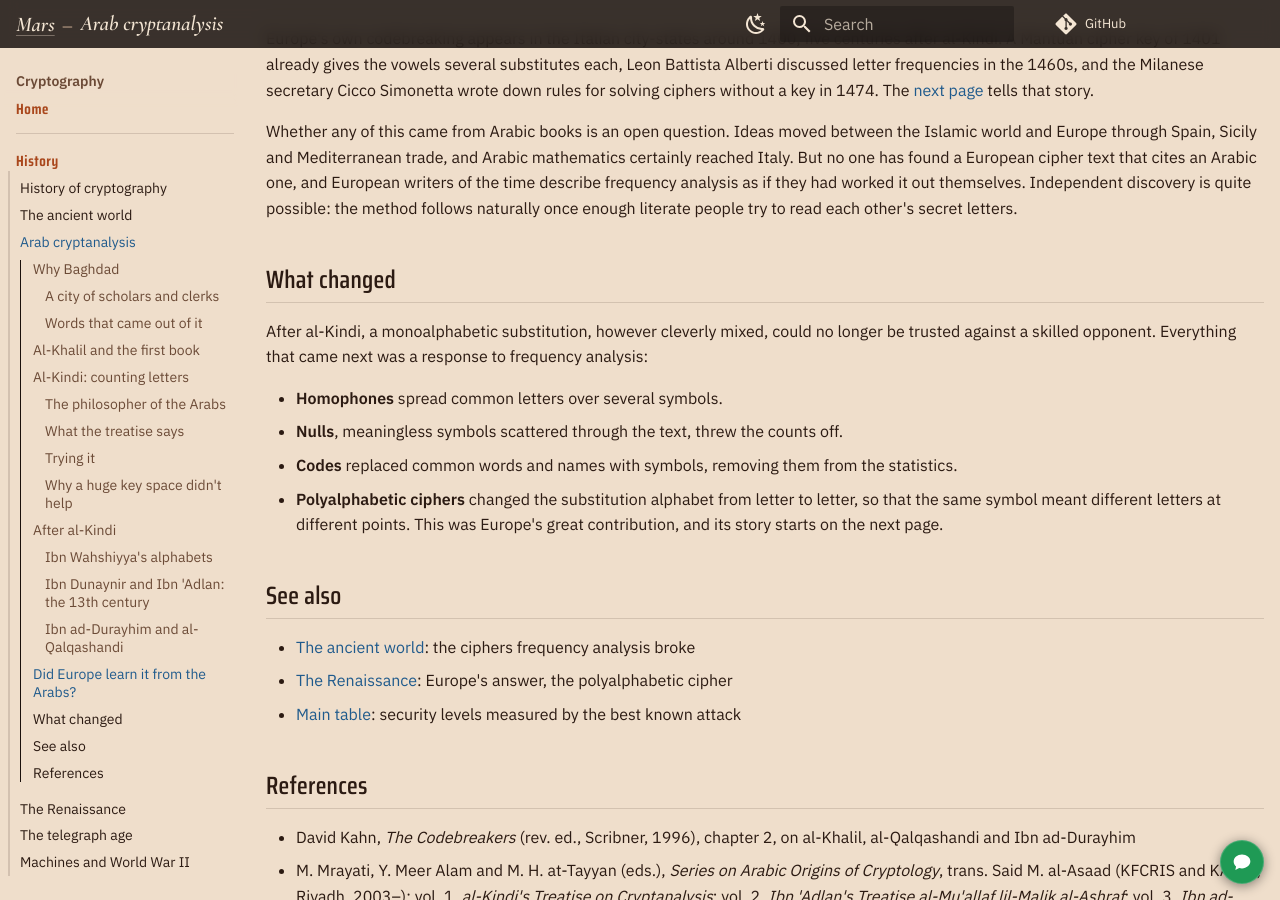
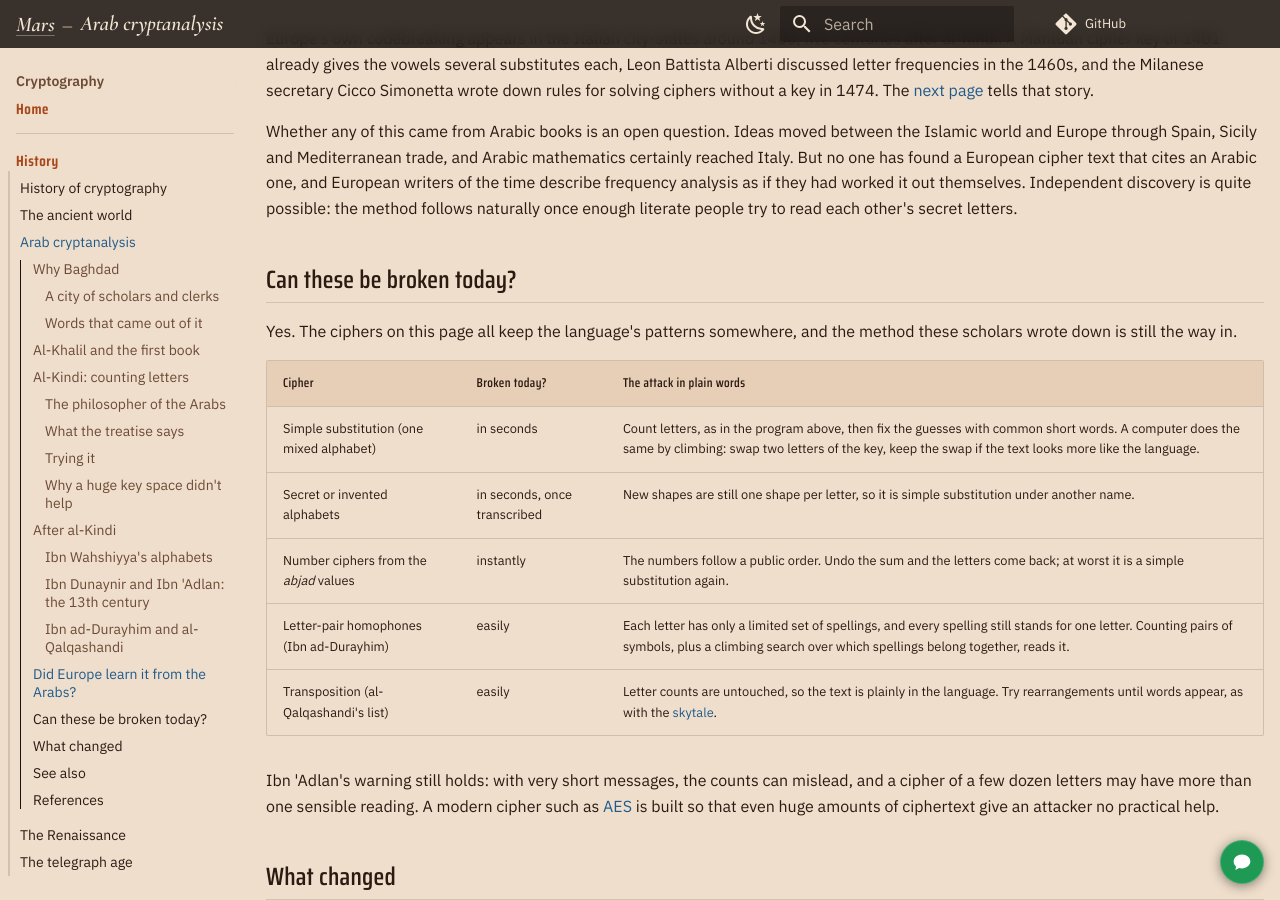
Before and after one commit to TTMathCS/cryptography, an MkDocs documentation site: the page built from docs/history/02-Arab-Cryptanalysis.md, in a window 1280 px wide and 900 px high, scrolled down 5249 px. Built offline with MkDocs 1.6.1 and Material for MkDocs 9.7.7, drawn with Linux system fonts in a browser that asks for light colours; comment, search, counter and statistics services are not loaded.

Commit message:
History, Arab cryptanalysis: 'Can these be broken today?' with the attack for each cipher (#1)
Co-Authored-By: Claude Opus 5.5 <noreply@anthropic.com>
Claude-Session: https://claude.ai/code/session_01BzeR6oCkyYZtrCqTFc8DBr

```diff
--- a/docs/history/02-Arab-Cryptanalysis.md
+++ b/docs/history/02-Arab-Cryptanalysis.md
@@ -299,6 +299,24 @@ worked it out themselves. Independent discovery is quite possible: the
 method follows naturally once enough literate people try to read each
 other's secret letters.
 
+## Can these be broken today?
+
+Yes. The ciphers on this page all keep the language's patterns somewhere,
+and the method these scholars wrote down is still the way in.
+
+| Cipher | Broken today? | The attack in plain words |
+|---|---|---|
+| Simple substitution (one mixed alphabet) | in seconds | Count letters, as in the program above, then fix the guesses with common short words. A computer does the same by climbing: swap two letters of the key, keep the swap if the text looks more like the language. |
+| Secret or invented alphabets | in seconds, once transcribed | New shapes are still one shape per letter, so it is simple substitution under another name. |
+| Number ciphers from the *abjad* values | instantly | The numbers follow a public order. Undo the sum and the letters come back; at worst it is a simple substitution again. |
+| Letter-pair homophones (Ibn ad-Durayhim) | easily | Each letter has only a limited set of spellings, and every spelling still stands for one letter. Counting pairs of symbols, plus a climbing search over which spellings belong together, reads it. |
+| Transposition (al-Qalqashandi's list) | easily | Letter counts are untouched, so the text is plainly in the language. Try rearrangements until words appear, as with the [skytale](01-Ancient.md#trying-it). |
+
+Ibn 'Adlan's warning still holds: with very short messages, the counts
+can mislead, and a cipher of a few dozen letters may have more than one
+sensible reading. A modern cipher such as [AES](../04-symmetric-ciphers/AES.md) is built so
+that even huge amounts of ciphertext give an attacker no practical help.
+
 ## What changed
 
 After al-Kindi, a monoalphabetic substitution, however cleverly mixed, could
```
